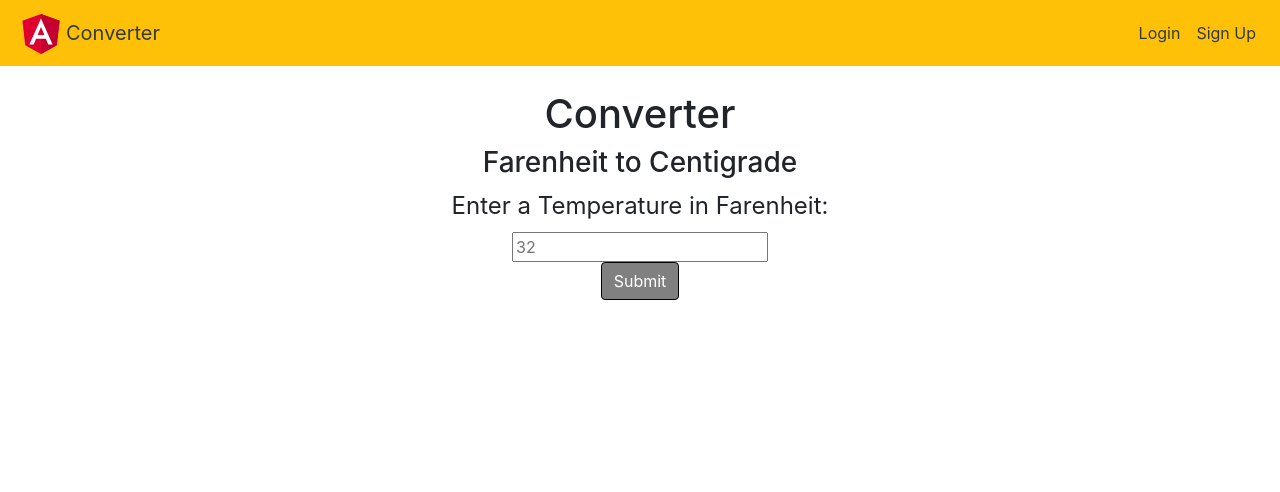
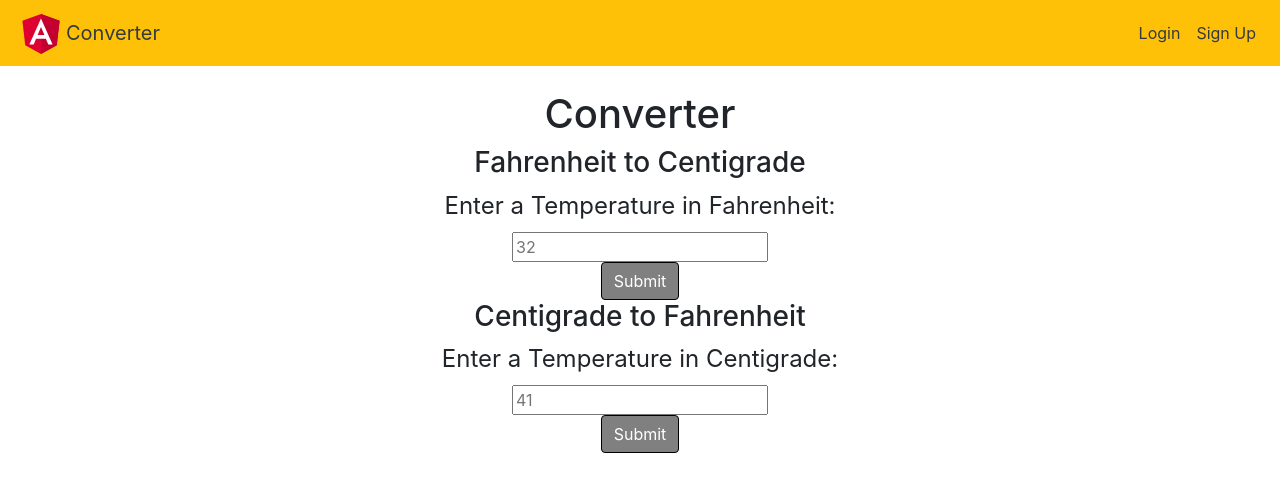
Before and after one commit to vicchimenti/converter, an Angular app: page / in a window 1280 px wide. Shown: the top 492 px of the page. Built offline with nearby package versions, Linux system fonts and the light colour scheme.

Commit message:
basic fahrenheit input fieldset

```diff
--- a/src/app/app.component.html
+++ b/src/app/app.component.html
@@ -3,5 +3,6 @@
 <div class="container" style="text-align:center">
   <h1>{{ title }}</h1>
   <app-centigrade></app-centigrade>
+  <app-fahrenheit></app-fahrenheit>
   <router-outlet></router-outlet>
 </div>
--- a/src/app/components/centigrade/centigrade.component.html
+++ b/src/app/components/centigrade/centigrade.component.html
@@ -1,9 +1,9 @@
-<h3>Farenheit to Centigrade</h3>
+<h3>Fahrenheit to Centigrade</h3>
 <form name="centigrade_form" id="form_c">
   <fieldset ng-form="centigrade">
-    <legend>Enter a Temperature in Farenheit:</legend>
-    <input type="number" name="post_farenheit" id="get_centigrade_from_input" placeholder="32"><br />
+    <legend>Enter a Temperature in Fahrenheit:</legend>
+    <input type="number" name="post_fahrenheit" id="get_centigrade_from_input" placeholder="32"><br />
     <!-- using ngStyle inline until css and style classes are built and style logic implemented -->
-    <button type="submit" class="btn btn-primary" [ngStyle]="{'background-color':'grey', 'border-color':'black'}" >Submit</button>
+    <button type="submit" class="btn btn-primary" [ngStyle]="{'background-color':'grey', 'border-color':'black'}" id="post_fahrenheit_input">Submit</button>
   </fieldset>
 </form>
--- a/src/app/components/fahrenheit/fahrenheit.component.html
+++ b/src/app/components/fahrenheit/fahrenheit.component.html
@@ -1,3 +1,9 @@
-<p>
-  fahrenheit works!
-</p>
+<h3>Centigrade to Fahrenheit</h3>
+<form name="fahrenheit_form" id="form_f">
+  <fieldset ng-form="fahrenheit">
+    <legend>Enter a Temperature in Centigrade:</legend>
+    <input type="number" name="post_centigrade" id="get_fahrenheit_from_input" placeholder="41"><br />
+    <!-- using ngStyle inline until css and style classes are built and style logic implemented -->
+    <button type="submit" class="btn btn-primary" [ngStyle]="{'background-color':'grey', 'border-color':'black'}" id ="post_centigrade_input">Submit</button>
+  </fieldset>
+</form>
```
